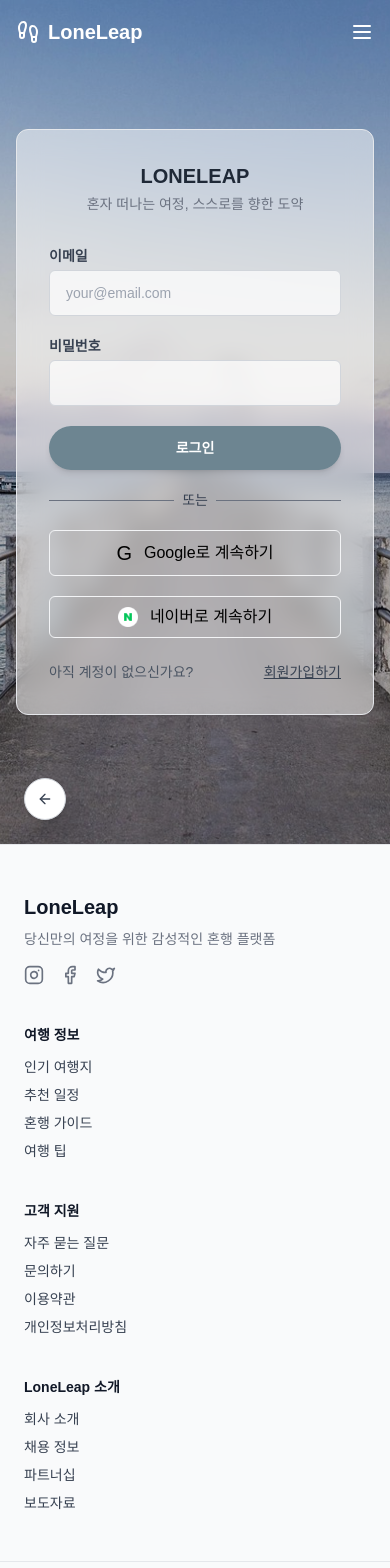
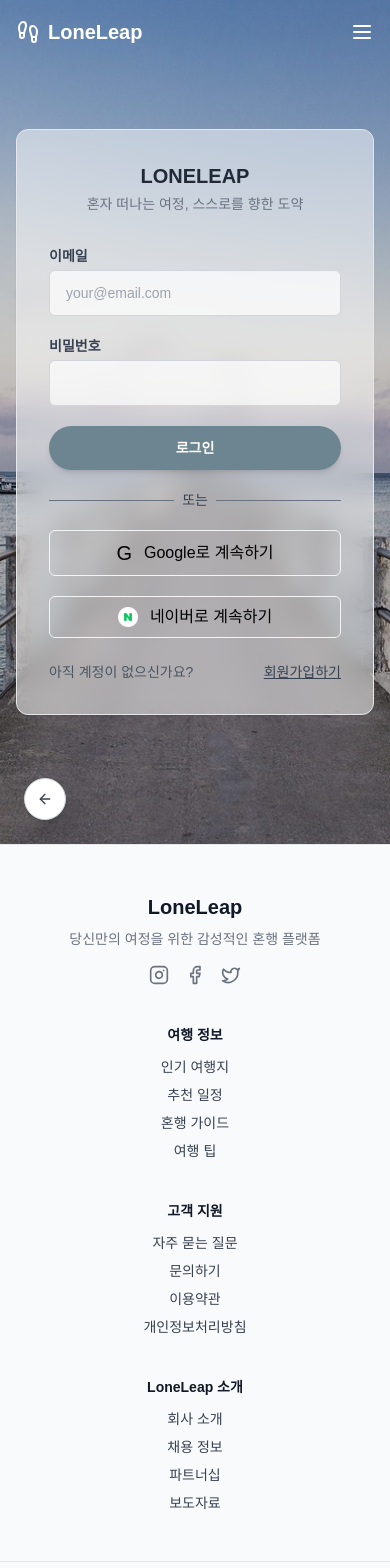
Before and after one commit to devyuu08/loneleap, a React (Vite) app: page /login in a window 390 px wide. Shown: the top 1568 px of the page. Built offline with nearby package versions, Linux system fonts and the light colour scheme; no server answers; a web font is replaced by a local one.

Commit message:
refactor: Footer 반응형 레이아웃 개선 및 시멘틱 정렬 개선

```diff
--- a/src/components/layout/Footer.jsx
+++ b/src/components/layout/Footer.jsx
@@ -6,16 +6,16 @@ export default function Footer() {
 
   return (
     <footer className="bg-gray-50 text-gray-700 text-sm border-t">
-      <div className="max-w-6xl mx-auto px-6 py-12 grid grid-cols-1 md:grid-cols-4 gap-10">
+      <div className="max-w-6xl mx-auto px-4 sm:px-6 py-12 grid grid-cols-1 sm:grid-cols-2 md:grid-cols-4 gap-10">
         {/* 브랜드 소개 + 소셜 */}
-        <div>
+        <div className="text-center sm:text-left">
           <h3 className="font-heading text-xl font-bold text-gray-900 mb-2">
             LoneLeap
           </h3>
           <p className="text-gray-500 mb-4">
             당신만의 여정을 위한 감성적인 혼행 플랫폼
           </p>
-          <div className="flex space-x-4 text-gray-500">
+          <div className="flex justify-center sm:justify-start space-x-4 text-gray-500">
             <a href="#" aria-label="Instagram">
               <Instagram className={iconClass} />
             </a>
@@ -29,7 +29,7 @@ export default function Footer() {
         </div>
 
         {/* 여행 정보 */}
-        <div>
+        <div className="text-center sm:text-left">
           <h4 className={sectionTitleClass}>여행 정보</h4>
           <ul className="space-y-2">
             <li>
@@ -48,7 +48,7 @@ export default function Footer() {
         </div>
 
         {/* 고객 지원 */}
-        <div>
+        <div className="text-center sm:text-left">
           <h4 className={sectionTitleClass}>고객 지원</h4>
           <ul className="space-y-2">
             <li>
@@ -67,7 +67,7 @@ export default function Footer() {
         </div>
 
         {/* 회사 정보 */}
-        <div>
+        <div className="text-center sm:text-left">
           <h4 className={sectionTitleClass}>LoneLeap 소개</h4>
           <ul className="space-y-2">
             <li>
@@ -87,7 +87,7 @@ export default function Footer() {
       </div>
 
       {/* 바텀 라인 */}
-      <div className="border-t text-gray-400 text-xs flex flex-col md:flex-row justify-between items-center px-6 py-4">
+      <div className="border-t text-gray-400 text-xs flex flex-col sm:flex-row justify-between items-center gap-2 px-4 sm:px-6 py-4 text-center sm:text-left">
         <p>© {new Date().getFullYear()} LoneLeap. All rights reserved.</p>
         <div>
           <select className="bg-transparent text-gray-500 focus:outline-none">
```
